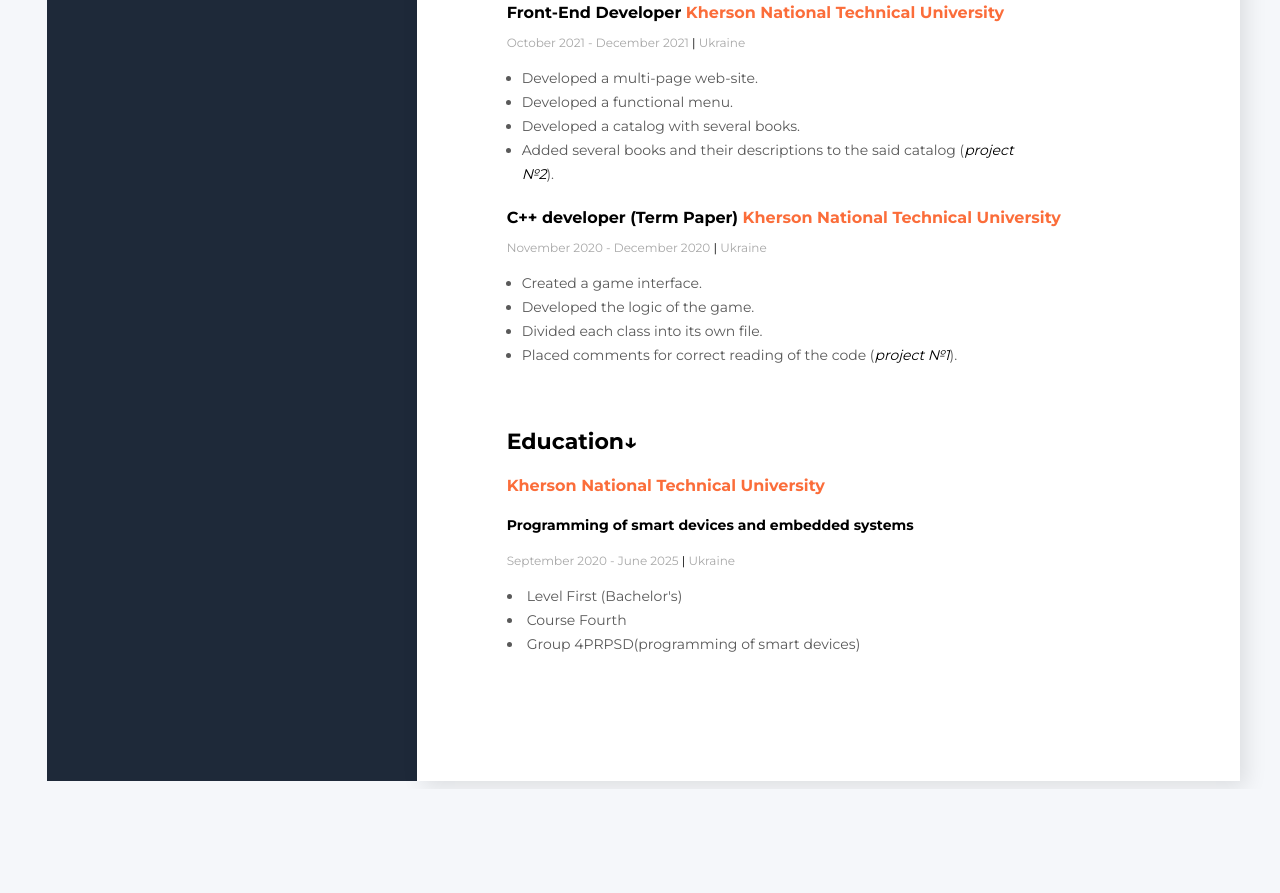
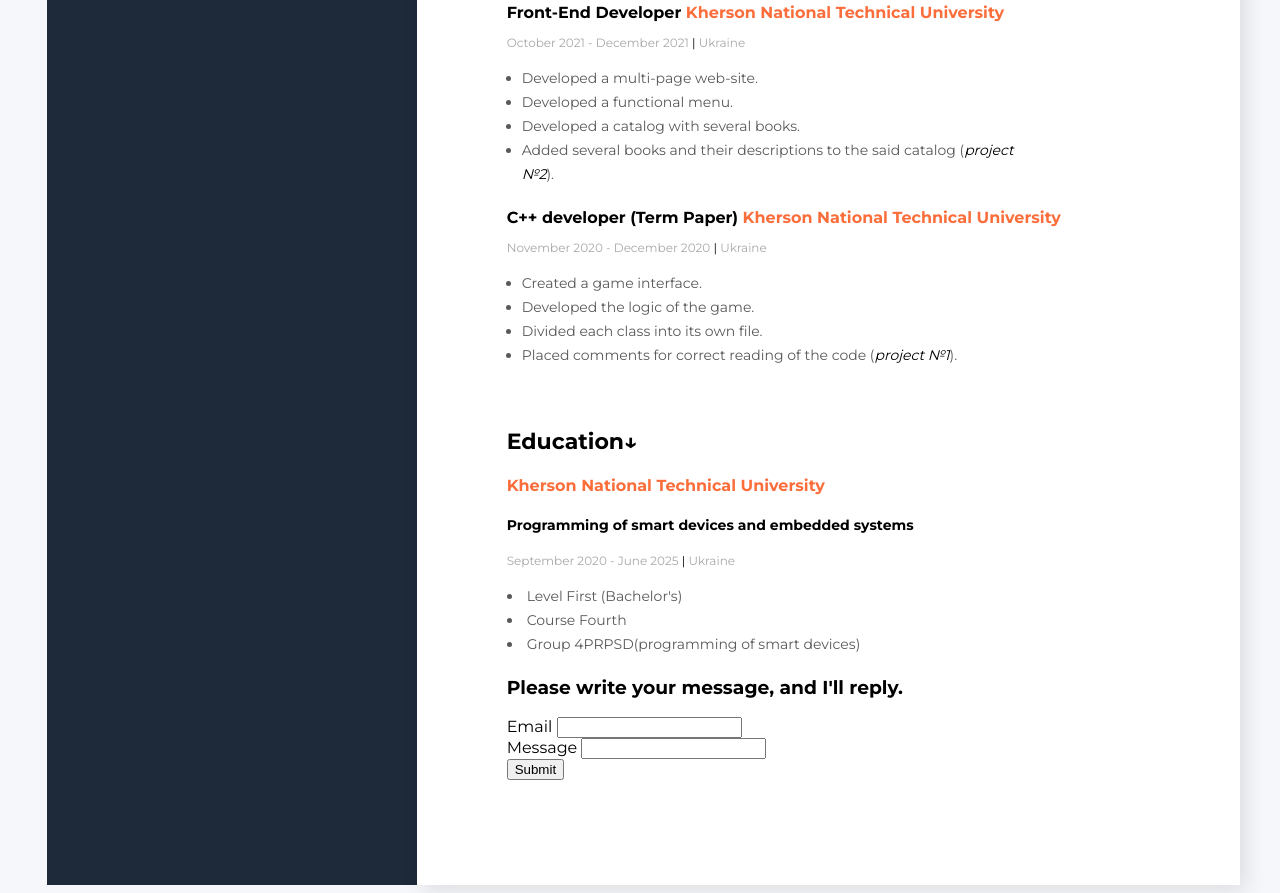
Before and after one commit to HOKER1597/Summary, a plain HTML site: page index.html in a window 1280 px wide. Shown: the part 2267-3160 px from the top of the page. Before the commit the page ends 3056 px from the top, so only its background shows below. Drawn offline with Linux system fonts and the light colour scheme.

Commit message:
Update index.html

```diff
--- a/index.html
+++ b/index.html
@@ -7,7 +7,7 @@
     <meta name="viewport" content="width=device-width, initial-scale=1.0">
     <title>CV</title>
 
-    <link rel="shortcut icon" href="imagine/cv.png">
+    <link rel="shortcut icon" href="./imagine/cv.png">
     <link rel="preconnect" href="https://fonts.googleapis.com">
     <link rel="preconnect" href="https://fonts.gstatic.com" crossorigin>
     <link href="https://fonts.googleapis.com/css2?family=Montserrat:wght@400;700&display=swap" rel="stylesheet">
@@ -343,21 +343,21 @@
                 </div>
             </div>
             <!--Form-->
-            <!--<div class="form-section">
-                <form action="#" class="form-conteiner" id="form" data-netlify="true">
-                    <h3 class="form-title">Поділися, будь ласка, поштою</h3>
+            <div class="reveal form-section">
+                <form action="#" class="form-conteiner" id="form" name="contact" netlify>
+                    <h3 class="form-title">Please write your message, and I'll reply.</h3>
                     <div class="form-field">
-                        <label for="user-name" class="form-field-label">Ім'я</label>
-                        <input type="text" class="form-field-input" name="Ім'я" id="user-name" required>
+                        <label for="user-email" class="form-field-label">Email</label>
+                        <input type="email" class="form-field-input" name="email" id="user-email" required>
                     </div>
-                    <div class="form-field form-field-email">
-                        <label for="user-email" class="form-field-label">Email</label>
-                        <input type="email" class="form-field-input" name="Email " id="user-email" required>
+                    <div class="form-field form-field-text">
+                        <label for="user-name" class="form-field-label">Message</label>
+                        <input type="text" class="form-field-input" name="message" id="user-message" required>
                     </div>
-                    <button class="form-button" id="launch-btn">Відправити</button>
+                    <button class="form-button" id="launch-btn">Submit</button>
                 </form>
 
-            </div>-->
+            </div>
         </div>
         <!--Sidebar-->
         <aside class="sidebar">
```
